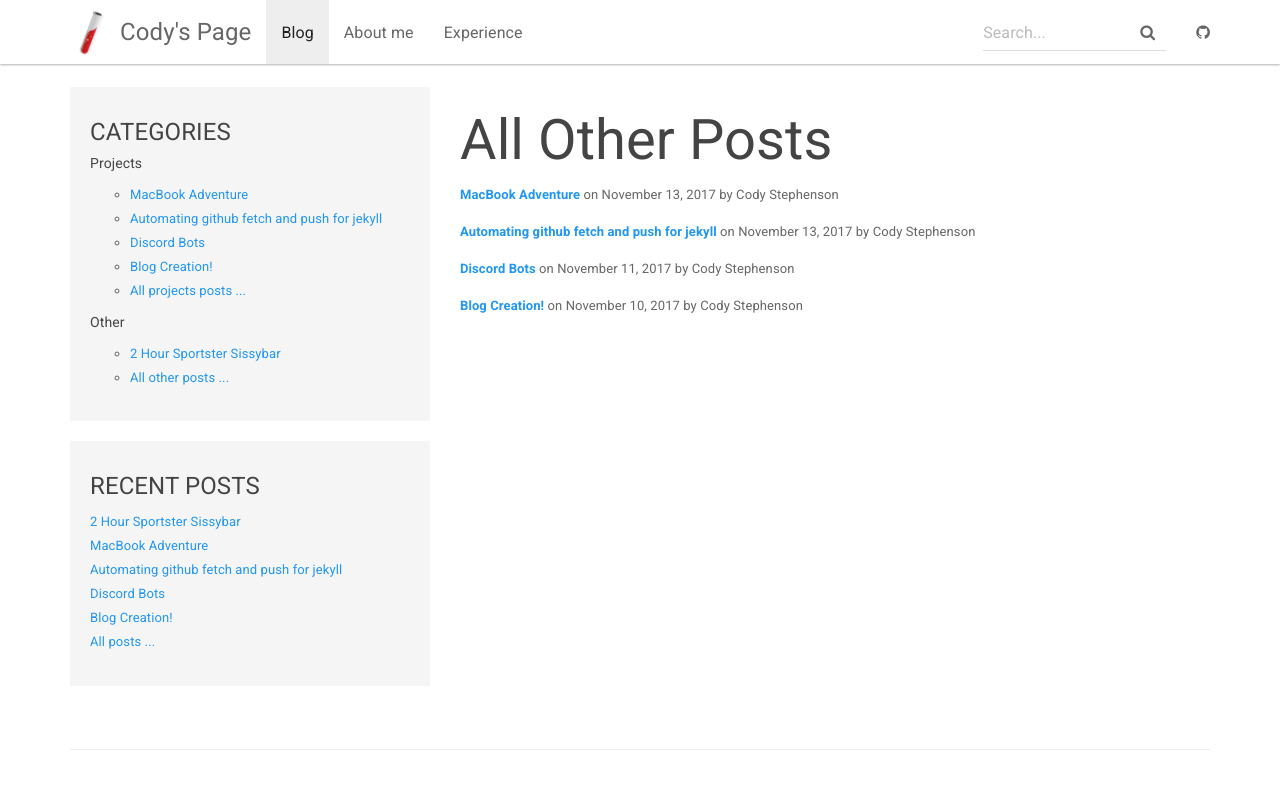
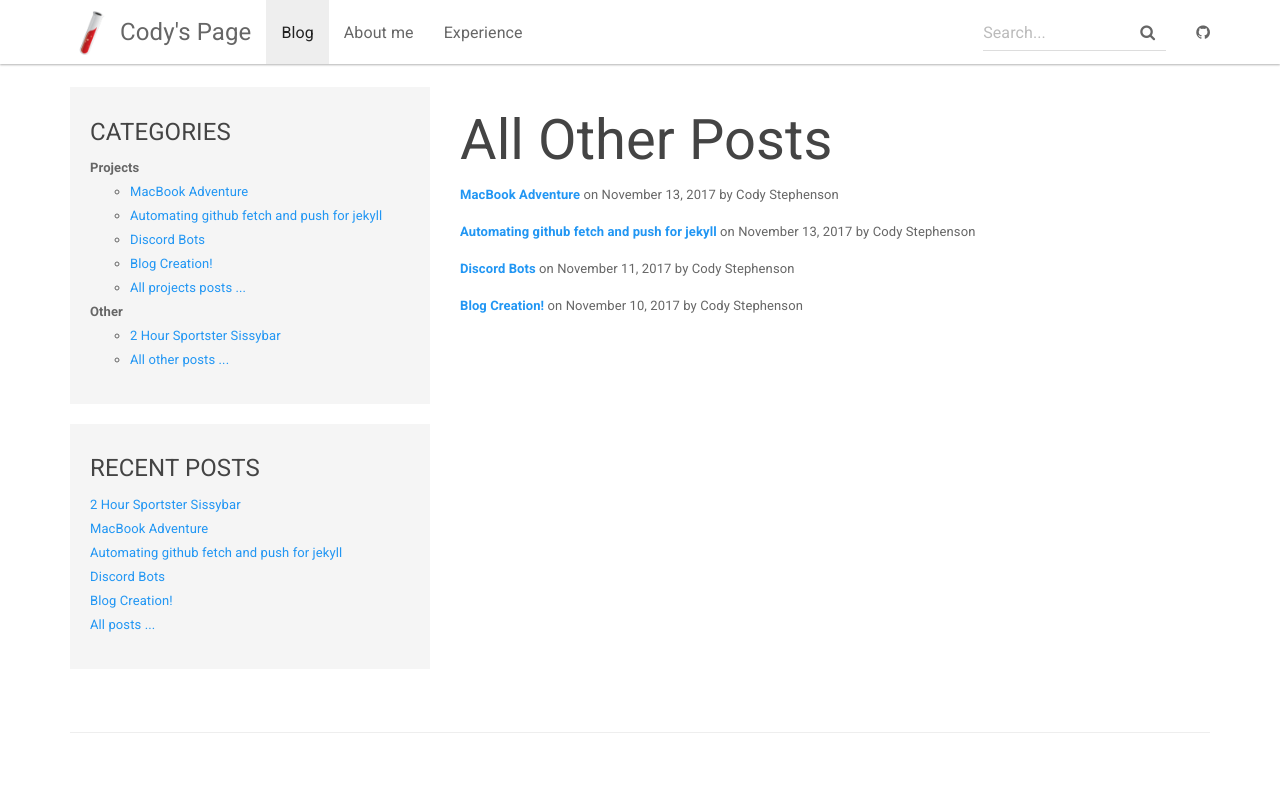
Before and after one commit to zenxr/zenxr.github.io, a Jekyll site: the page built from allprojects.html, in a window 1280 px wide. Shown: the top 789 px of the page. Built offline with Jekyll 4.4.1, drawn with Linux system fonts in a browser that asks for light colours; nearby versions of some CDN libraries.

Commit message:
Update allprojects.html

```diff
--- a/allprojects.html
+++ b/allprojects.html
@@ -12,7 +12,7 @@ sectionid: blog
                 <h4>CATEGORIES</h4>
                 <ul class="list-unstyled post-list-container">
                     {% for category in site.categories %}
-                    <li><h6>{{ category | first | capitalize}}</h6>
+                    <li><b>{{ category | first | capitalize}}</b>
                         <ul>
                             {% for posts in category %}
                             {% for post in posts limit:4%}
```
